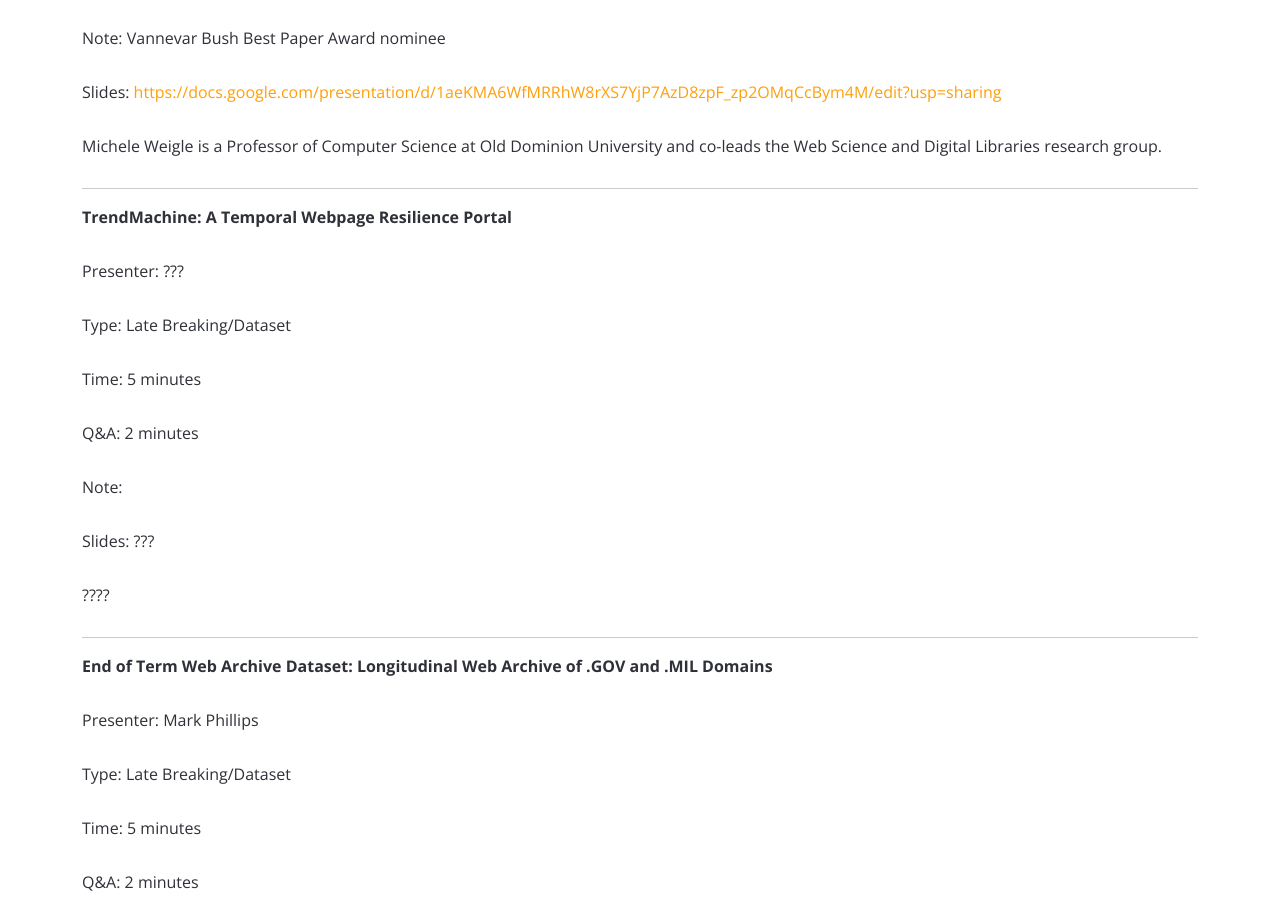
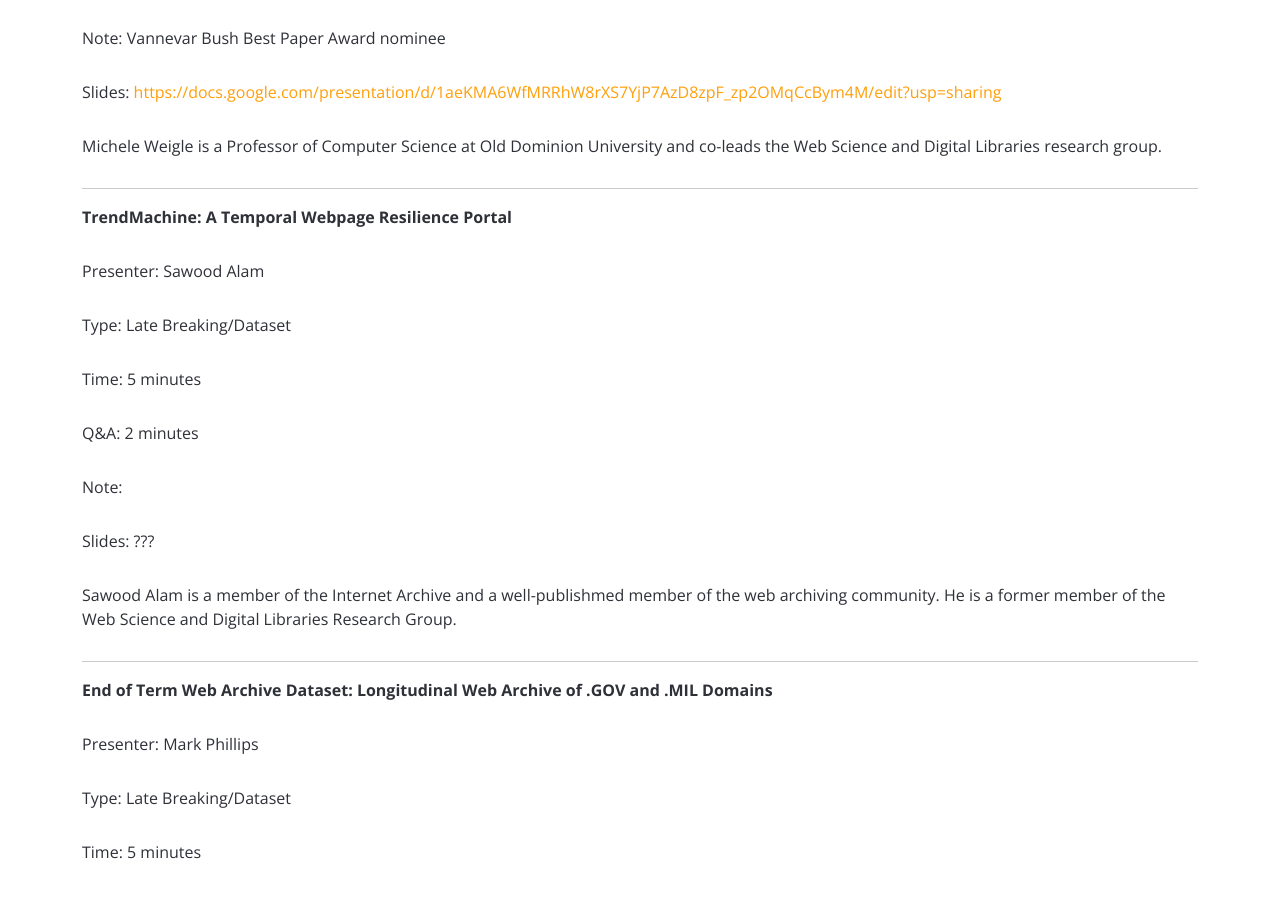
Before and after one commit to shawnmjones/JCDL2023-website-source, a Jekyll site: the page built from sessioninfo/session3.md, in a window 1280 px wide and 900 px high, scrolled down 789 px. Built offline with Jekyll 4.4.1, drawn with Linux system fonts in a browser that asks for light colours; some of the changed text lies outside the part shown.

Commit message:
updates from Lesley

```diff
--- a/sessioninfo/session3.md
+++ b/sessioninfo/session3.md
@@ -45,7 +45,7 @@
 
 **TrendMachine: A Temporal Webpage Resilience Portal**
 
-Presenter: ???
+Presenter: Sawood Alam
 
 Type: Late Breaking/Dataset
 
@@ -57,7 +57,7 @@
 
 Slides: ???
 
-????
+Sawood Alam is a member of the Internet Archive and a well-publishmed member of the web archiving community. He is a former member of the Web Science and Digital Libraries Research Group.
 
 ---
 
```
Also changed, not shown: other parts of sessioninfo/session3.md (+1 -1 lines), 1 other file.
